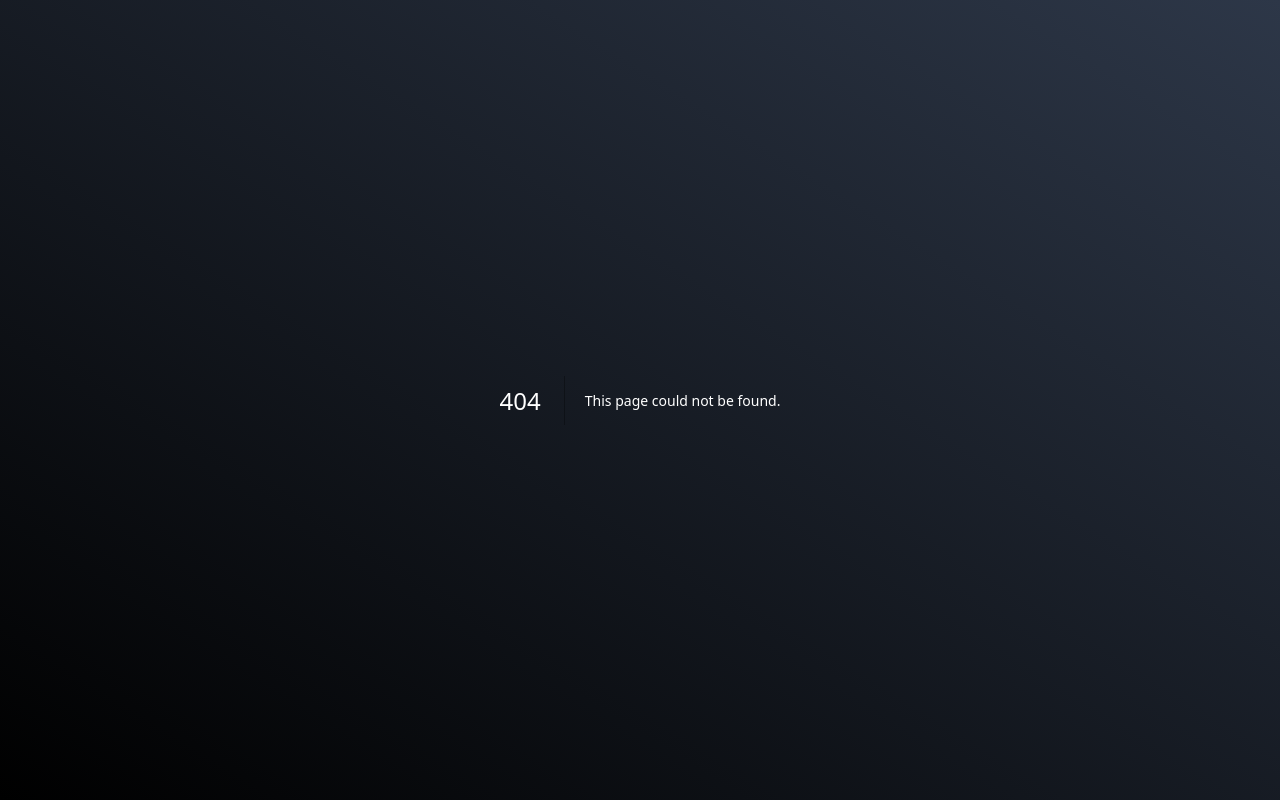
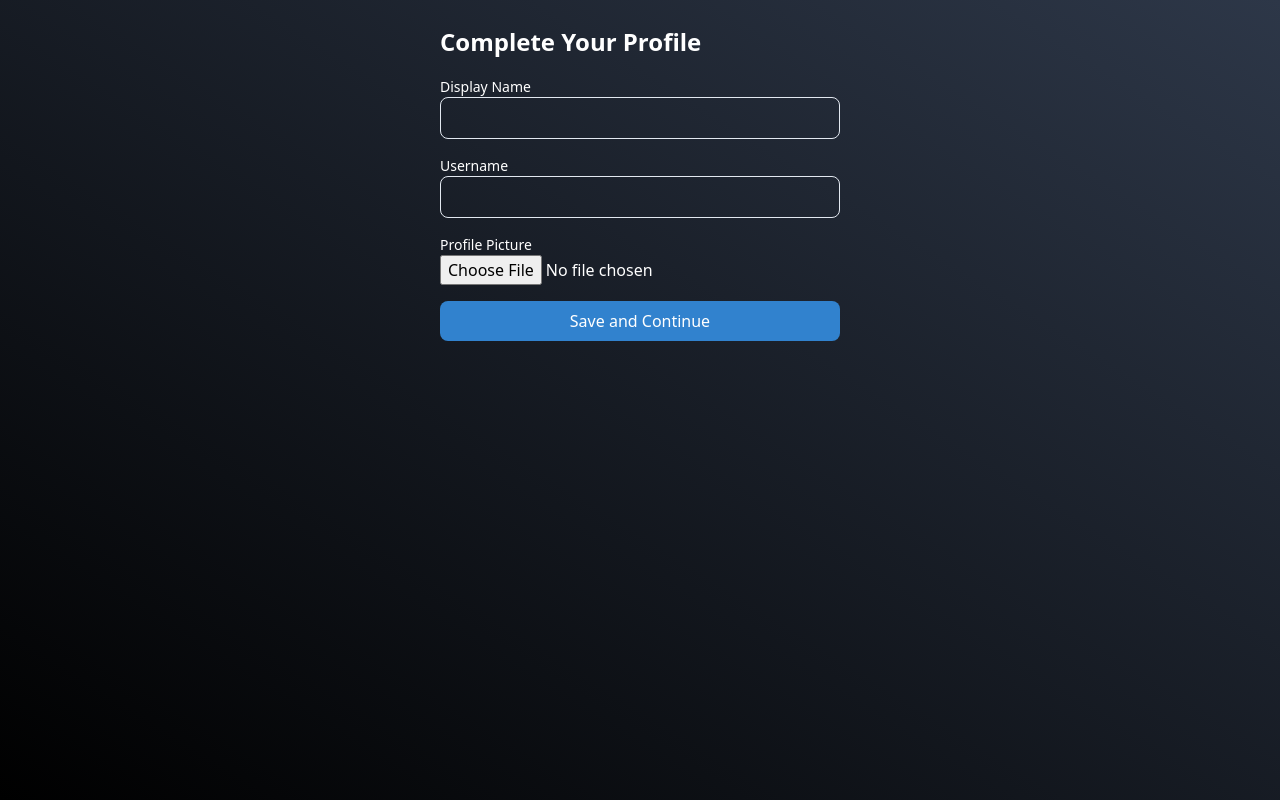
Before and after one commit to Seranell/DiabetesWeb, a Next.js app in the folder client/: page /account-setup in a window 1280 px wide. Before the commit this address had no page. Built offline with nearby package versions, Linux system fonts and the light colour scheme; no server answers; the database is empty; sample sign-in values are in the browser's storage.

Commit message:
Pfp upload

```diff
--- a/client/firebaseConfig.js
+++ b/client/firebaseConfig.js
@@ -17,6 +17,12 @@ import {
   collection,
   addDoc,
 } from "firebase/firestore";
+import {
+  getStorage,
+  ref,
+  uploadBytes,
+  getDownloadURL
+} from "firebase/storage";
 
 const firebaseConfig = {
   apiKey: "AIzaSyA9x4pxC7mD1vEy2JhdvRlmyp3bilVQwNo",
@@ -33,6 +39,7 @@ const app = getApps().length === 0 ? initializeApp(firebaseConfig) : getApps()[0
 const auth = getAuth(app);
 const provider = new GoogleAuthProvider();
 const db = getFirestore(app);
+const storage = getStorage(app);
 
 export {
   auth,
@@ -49,4 +56,8 @@ export {
   getDoc,
   collection,
   addDoc,
+  storage,
+  ref,
+  uploadBytes,
+  getDownloadURL
 };
--- /dev/null
+++ b/client/src/app/account-setup/page.jsx
@@ -0,0 +1,13 @@
+'use client';
+import React from 'react';
+import AccountSetup from '../../components/AccountSetUp';
+import PrivacyPolicyModal from '../../components/PrivacyPolicy';
+
+export default function setup() {
+  return (
+    <div>
+      <AccountSetup />
+      <PrivacyPolicyModal />
+    </div>
+  );
+};
--- a/client/src/components/AccountSetUp.js
+++ b/client/src/components/AccountSetUp.js
@@ -0,0 +1,143 @@
+'use client';
+
+import { useState, useEffect } from 'react';
+import { useRouter } from 'next/navigation';
+import { auth, db, storage } from '../../firebaseConfig';
+import { doc, setDoc, getDoc } from 'firebase/firestore';
+import { ref, uploadBytes, getDownloadURL } from 'firebase/storage';
+import { updateProfile } from 'firebase/auth';
+
+export default function AccountSetup() {
+  const [displayName, setDisplayName] = useState('');
+  const [username, setUsername] = useState('');
+  const [photoURL, setPhotoURL] = useState(null);
+  const [file, setFile] = useState(null);
+  const [error, setError] = useState('');
+  const [loading, setLoading] = useState(false);
+  const router = useRouter();
+
+  useEffect(() => {
+    if (!auth.currentUser) router.push('/');
+  }, []);
+
+  const handleFileChange = (e) => {
+    const selectedFile = e.target.files[0];
+    setFile(selectedFile);
+
+    if (selectedFile) {
+      const reader = new FileReader();
+      reader.onloadend = () => {
+        setPhotoURL(reader.result);
+      };
+      reader.readAsDataURL(selectedFile);
+    }
+  };
+
+  const handleSubmit = async (e) => {
+    e.preventDefault();
+    setError('');
+    setLoading(true);
+
+    const user = auth.currentUser;
+    if (!user) return;
+
+    try {
+      // Check if username is already taken
+      const usernameRef = doc(db, 'usernames', username);
+      const usernameSnap = await getDoc(usernameRef);
+
+      if (usernameSnap.exists()) {
+        setError('Username already taken.');
+        setLoading(false);
+        return;
+      }
+
+      // Upload image if selected
+      let finalPhotoURL = 'https://www.gravatar.com/avatar/?d=mp';
+      if (file) {
+        const storageRef = ref(storage, `profilePictures/${user.uid}`);
+        await uploadBytes(storageRef, file);
+        finalPhotoURL = await getDownloadURL(storageRef);
+      }
+
+      // Update Firebase Auth profile
+      await updateProfile(user, {
+        displayName,
+        photoURL: finalPhotoURL,
+      });
+
+      // Save user profile data to Firestore
+      await setDoc(doc(db, 'users', user.uid), {
+        name: displayName,
+        username,
+        email: user.email,
+        photo: finalPhotoURL,
+        createdAt: new Date(),
+      });
+
+      await setDoc(doc(db, 'usernames', username), {
+        uid: user.uid,
+      });
+
+      router.push('/dashboard');
+    } catch (err) {
+      setError(err.message);
+    } finally {
+      setLoading(false);
+    }
+  };
+
+  return (
+    <div className="max-w-md mx-auto p-6">
+      <h2 className="text-2xl font-bold mb-4">Complete Your Profile</h2>
+
+      <form onSubmit={handleSubmit} className="space-y-4">
+        <div>
+          <label className="block text-sm font-medium">Display Name</label>
+          <input
+            type="text"
+            value={displayName}
+            onChange={(e) => setDisplayName(e.target.value)}
+            required
+            className="w-full px-3 py-2 border border-gray-300 rounded-lg"
+          />
+        </div>
+
+        <div>
+          <label className="block text-sm font-medium">Username</label>
+          <input
+            type="text"
+            value={username}
+            onChange={(e) => setUsername(e.target.value.toLowerCase())}
+            required
+            className="w-full px-3 py-2 border border-gray-300 rounded-lg"
+          />
+        </div>
+
+        <div>
+          <label className="block text-sm font-medium">Profile Picture</label>
+          <input type="file" accept="image/*" onChange={handleFileChange} />
+          {photoURL && (
+            <img
+              src={photoURL}
+              alt="Preview"
+              className="mt-2 w-20 h-20 rounded-full object-cover"
+            />
+          )}
+        </div>
+
+        {error && <p className="text-red-500 text-sm">{error}</p>}
+
+        <button
+          type="submit"
+          disabled={loading}
+          className={`w-full px-4 py-2 rounded-lg text-white ${
+            loading ? 'bg-gray-400 cursor-not-allowed' : 'bg-blue-600 hover:bg-blue-700'
+          }`}
+        >
+          {loading ? 'Saving...' : 'Save and Continue'}
+        </button>
+      </form>
+    </div>
+  );
+}
--- a/client/src/components/Verify.js
+++ b/client/src/components/Verify.js
@@ -26,7 +26,7 @@ export default function VerifyEmailPage() {
         await auth.currentUser?.reload();
 
         setTimeout(() => {
-          router.push('/carb');
+          router.push('/');
         }, 2000);
       } catch (error) {
         console.error('Verification error:', error);
```
Also changed, not shown: client/src/components/AddRecipeItem.js (+37 -5 lines), client/src/components/Auth.js (+12 -71 lines).
